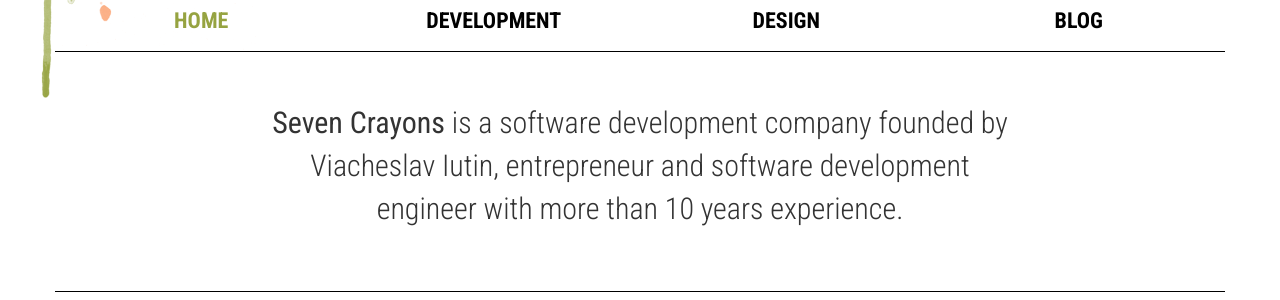
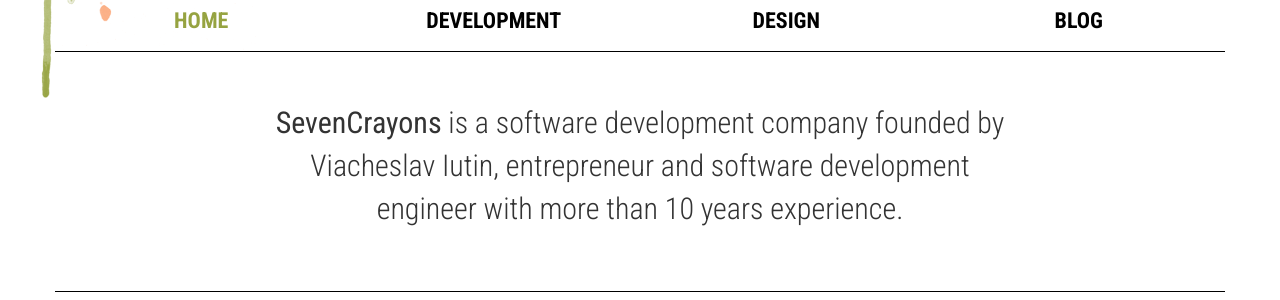
Before and after one commit to iutinvg/iutinvg.github.io, a Jekyll site: the page built from index.html, in a window 1280 px wide. Shown: the part 260-560 px from the top of the page. Built offline with Jekyll 4.4.1, drawn with Linux system fonts in a browser that asks for light colours; nearby versions of some CDN libraries.

Commit message:
Update index.html

```diff
--- a/index.html
+++ b/index.html
@@ -6,7 +6,7 @@
 <div class="row lead-row">
   <div class="col-lg-8 col-lg-offset-2 col-md-10 col-md-offset-1">
     <p>
-      <strong>Seven Crayons</strong> is a software development company
+      <strong>SevenCrayons</strong> is a software development company
       founded by Viacheslav Iutin, entrepreneur and software
       development engineer with more than 10 years
       experience.
```
